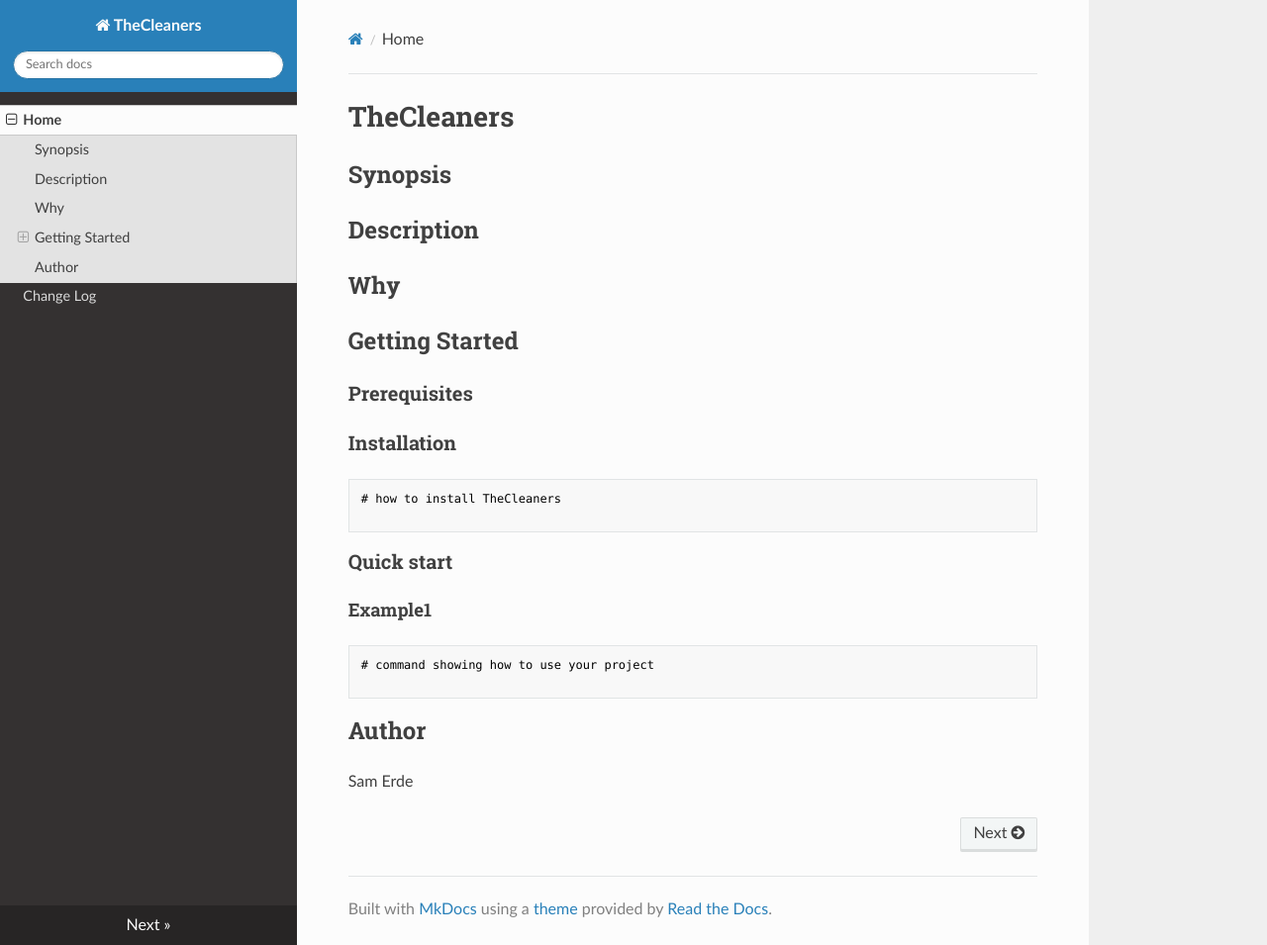
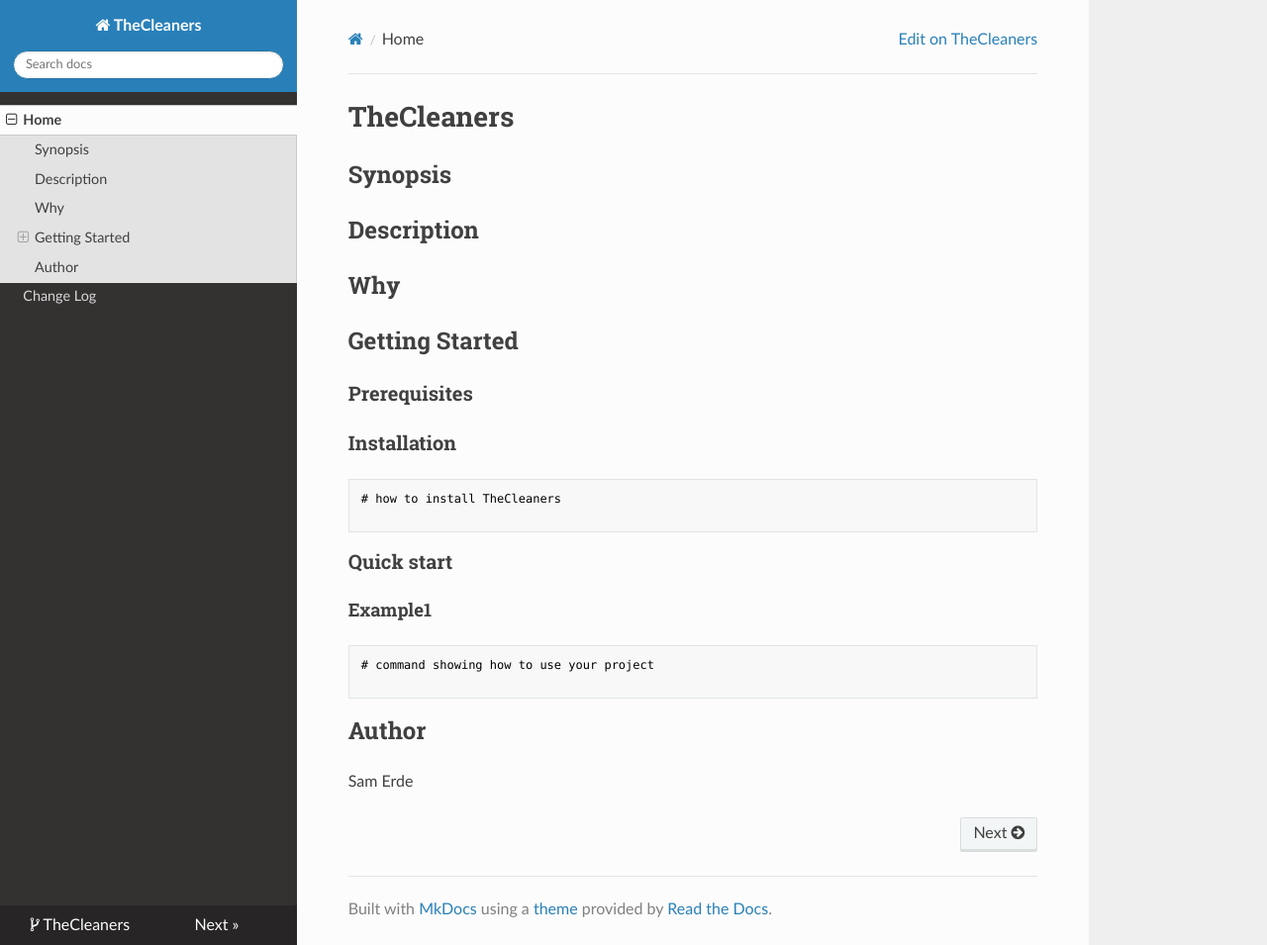
Before and after one commit to SamErde/TheCleaners, an MkDocs documentation site: the page built from docs/index.md, in a window 1280 px wide and 955 px high. Shown: the whole window at 99% size. Built offline with MkDocs 1.6.1, drawn with Linux system fonts in a browser that asks for light colours; nearby versions of some CDN libraries.

Commit message:
Add project details

```diff
--- a/mkdocs.yml
+++ b/mkdocs.yml
@@ -9,8 +9,8 @@
 
 site_name: TheCleaners
 # site_url:
-# repo_url:
-# repo_name:
+repo_url: https://github.com/SamErde/TheCleaners
+repo_name: TheCleaners
 # edit_uri: edit/main/docs/
 # edit_uri_template:
 site_description: Clean up all of the loose ends in your system with The Cleaners. We take care of temp files, IIS logs, Exchange Server logs, and more! # meta tag to the generated HTML header
```
